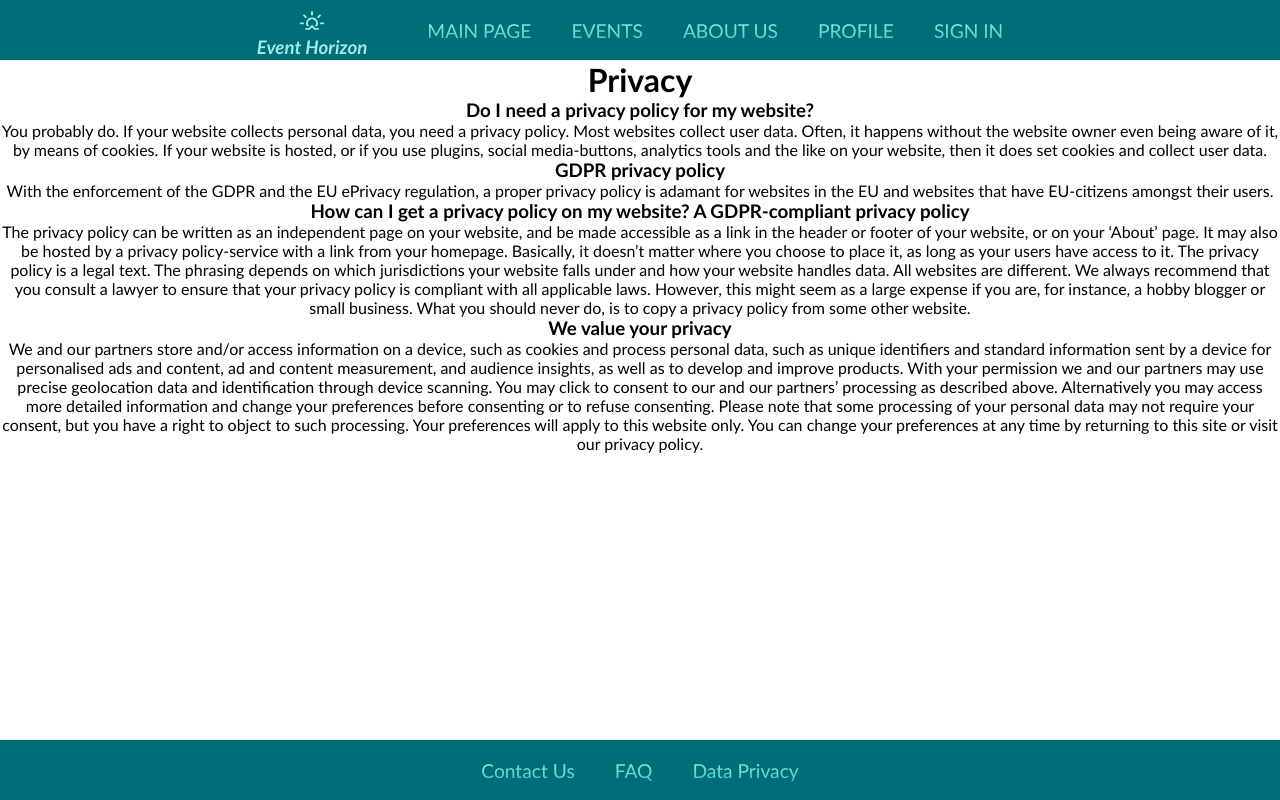
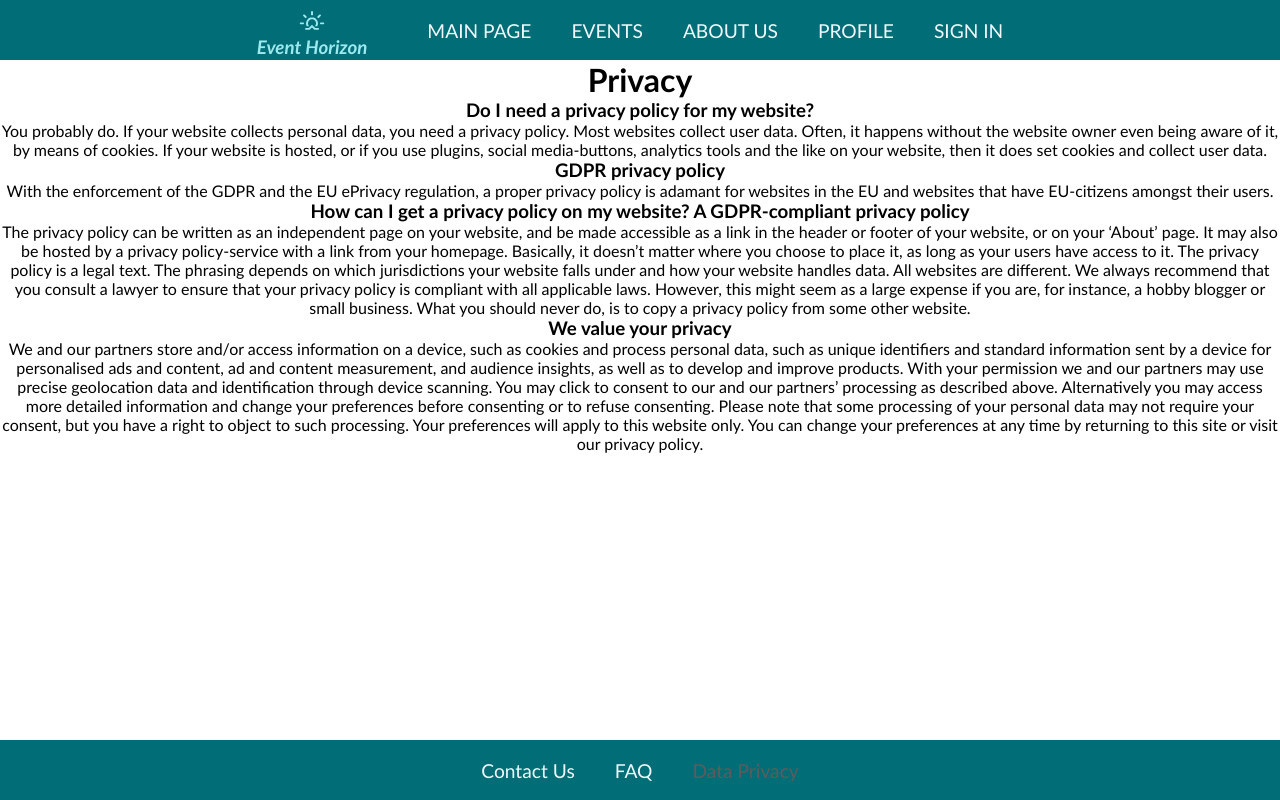
Before and after one commit to Arpadtoth100/EventHorizon, a React (Create React App) app: page /privacy in a window 1280 px wide. Built offline with nearby package versions, Linux system fonts and the light colour scheme; no server answers.

Commit message:
boolean bugfix in updateuser

```diff
--- a/src/App.css
+++ b/src/App.css
@@ -42,7 +42,7 @@ html {
   margin-left: 20px;
   margin-right: 20px;
   font-size: 1.2rem;
-  background-image: linear-gradient(to bottom, #9ceaef 0%, #3dccc7 100%);
+  background-color: aliceblue;
   background-size: 100%;
   background-clip: text;
   -webkit-background-clip: text;
--- a/src/components/UpdateUser.js
+++ b/src/components/UpdateUser.js
@@ -12,7 +12,7 @@ function UpdateUser() {
     email: '',
     password: '',
     confirmpassword: '',
-    organization: 'false',
+    organization: false,
     location: '',
   };
 
```
